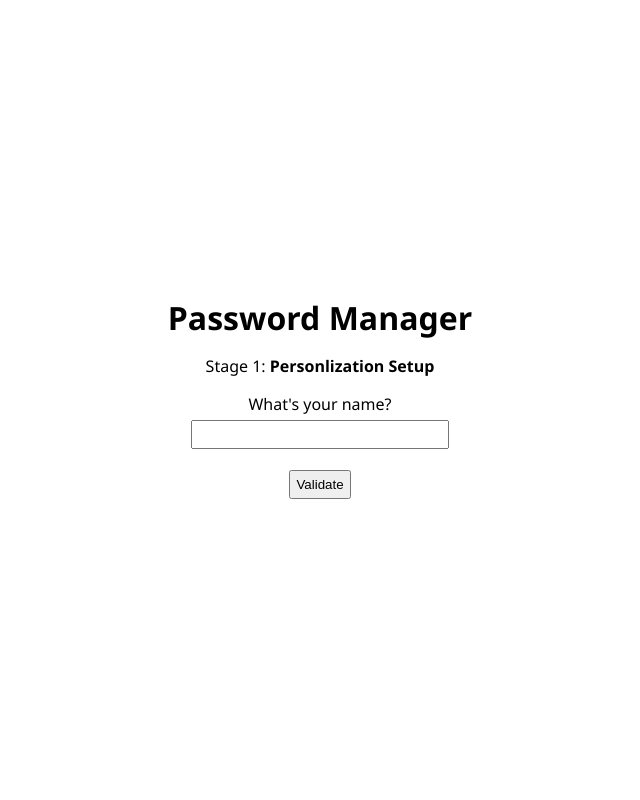
After one commit to hwalker928/ComputingNEA, a Python web app: template templates/setup-name.html in a window 1280 px wide. The commit adds this page. Shown: the whole page, without its empty margins (320-960 px from the left). Run offline with Jinja, Linux system fonts and the light colour scheme; the template is opened without the code that fills it, so the values that code supplies are empty.

Commit message:
greeting setup

```diff
--- a/templates/index.html
+++ b/templates/index.html
@@ -1,6 +1,6 @@
 {% extends 'base.html' %} {% block content %}
 <div style="padding: 10px">
-  <h1>Successfully authenticated</h1>
+  <h1>Hi, {{name}}!</h1>
 
   <p>You have successfully authenticated. You can now access your passwords.</p>
 </div>
--- /dev/null
+++ b/templates/setup-name.html
@@ -0,0 +1,27 @@
+{% extends 'base.html' %}
+
+{% block content %}
+<div class="container">
+    <div class="text-center">
+        <h1 style="margin: 0;">Password Manager</h1>
+        <p>Stage 1: <span style="font-weight: bold;">Personlization Setup</span></p>
+
+        <form method="post" style="margin-top: 1rem;">
+            <label for="name">What's your name?</label>
+            <br />
+            <input type="text" id="name" name="name" required class="large">
+
+            <br />
+            <input type="submit" value="Validate" style="margin-top: 1rem;">
+
+            {% with errors = get_flashed_messages(category_filter=["error"]) %}
+            {% for error in errors %}
+            <p id="error" style="color: red">{{ error }}</p>
+            {% endfor %}
+            {% endwith %}
+
+        </form>
+    </div>
+</div>
+
+{% endblock %}
--- a/utils/database.py
+++ b/utils/database.py
@@ -8,7 +8,7 @@ class Database:
     def __init__(self, db_file: str):
         log.debug(f"Connecting to database {db_file}")
         self.db_file = db_file
-        self.conn = sqlite3.connect(db_file)
+        self.conn = sqlite3.connect(db_file, check_same_thread=False)
         self.cursor = self.conn.cursor()
         log.debug(f"Connected to database {db_file}")
 
```
Also changed, not shown: app.py (+3 -7 lines), scripts/reset_db.py (+6 -1 lines).
